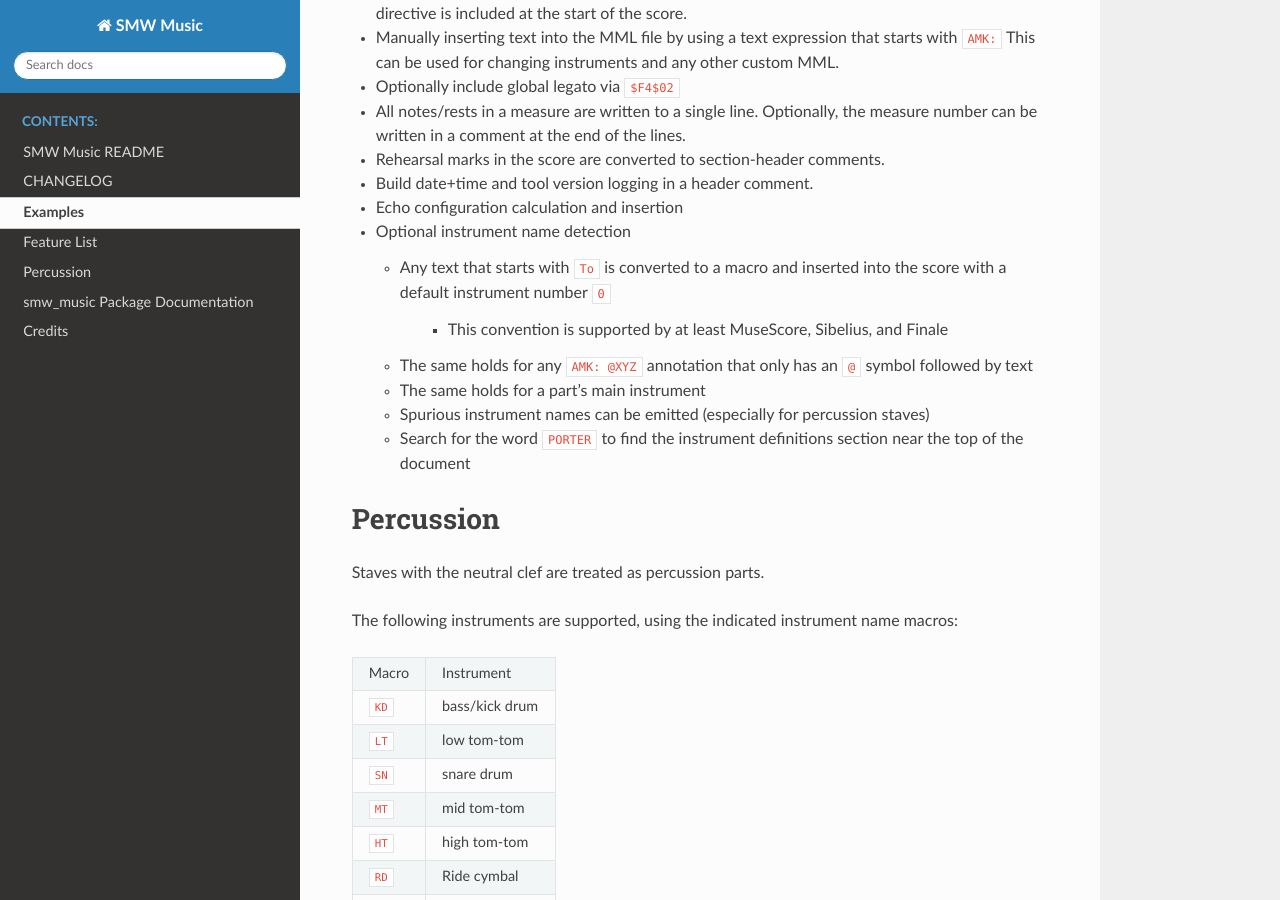
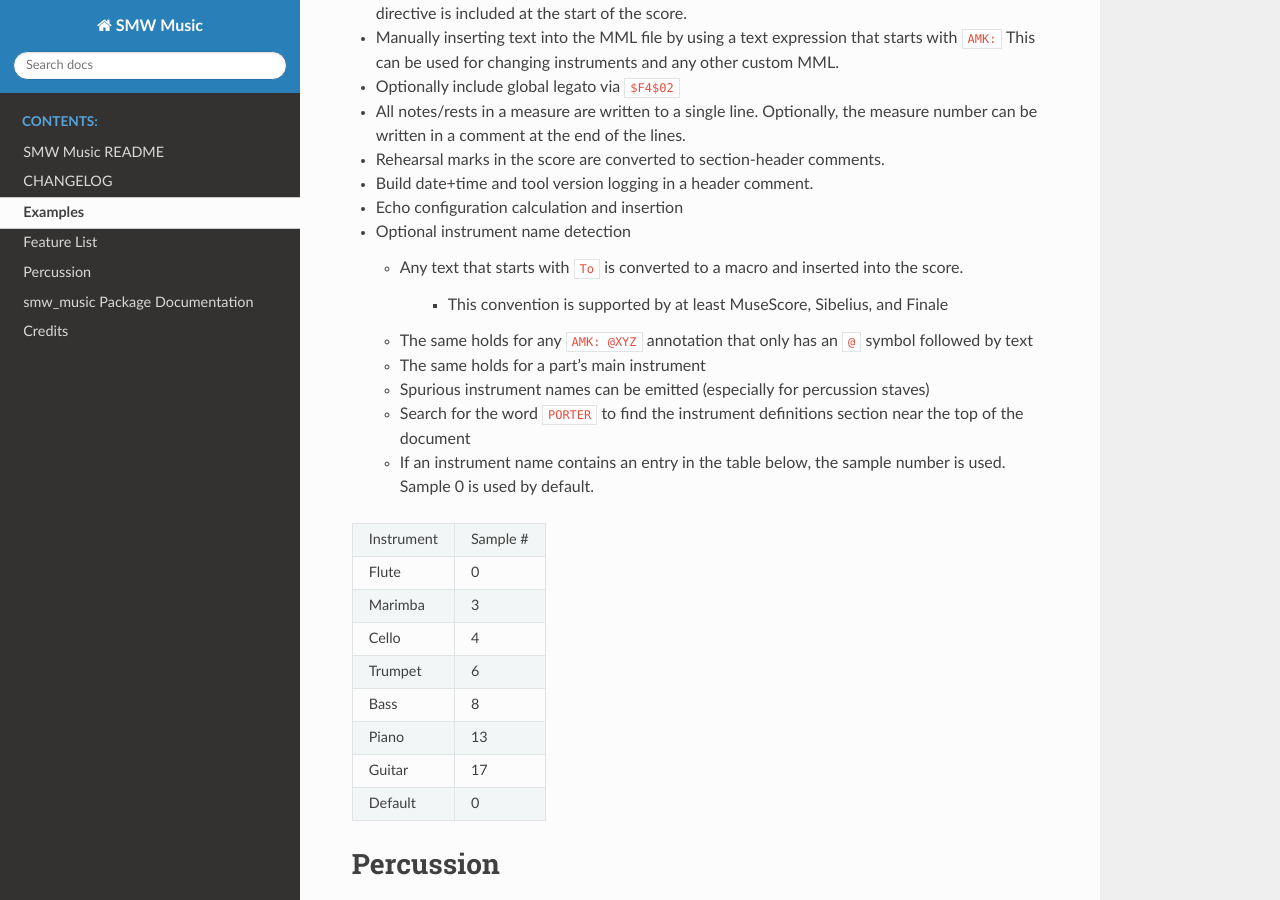
Before and after one commit to com-posers-pit/smw_music, a Sphinx documentation site: the page built from doc/source/examples.rst, in a window 1280 px wide and 900 px high, scrolled down 1018 px. Built offline with Sphinx 7.4.7 and the Read the Docs theme 2.0.0, drawn with Linux system fonts in a browser that asks for light colours.

Commit message:
Update docs w/ default instrument<->sample map

```diff
--- a/doc/source/examples.rst
+++ b/doc/source/examples.rst
@@ -98,7 +98,7 @@ The tool supports the following features:
 - Optional instrument name detection
 
   - Any text that starts with ``To`` is converted to a macro and
-    inserted into the score with a default instrument number ``0``
+    inserted into the score.
 
       - This convention is supported by at least MuseScore, Sibelius,
         and Finale
@@ -113,6 +113,22 @@ The tool supports the following features:
 
   - Search for the word ``PORTER`` to find the instrument definitions
     section near the top of the document
+
+  - If an instrument name contains an entry in the table below, the
+    sample number is used.  Sample 0 is used by default.
+
+========== ========
+Instrument Sample #
+---------- --------
+Flute      0
+Marimba    3
+Cello      4
+Trumpet    6
+Bass       8
+Piano      13
+Guitar     17
+Default    0
+========== ========
 
 
 .. _Percussion:
```
